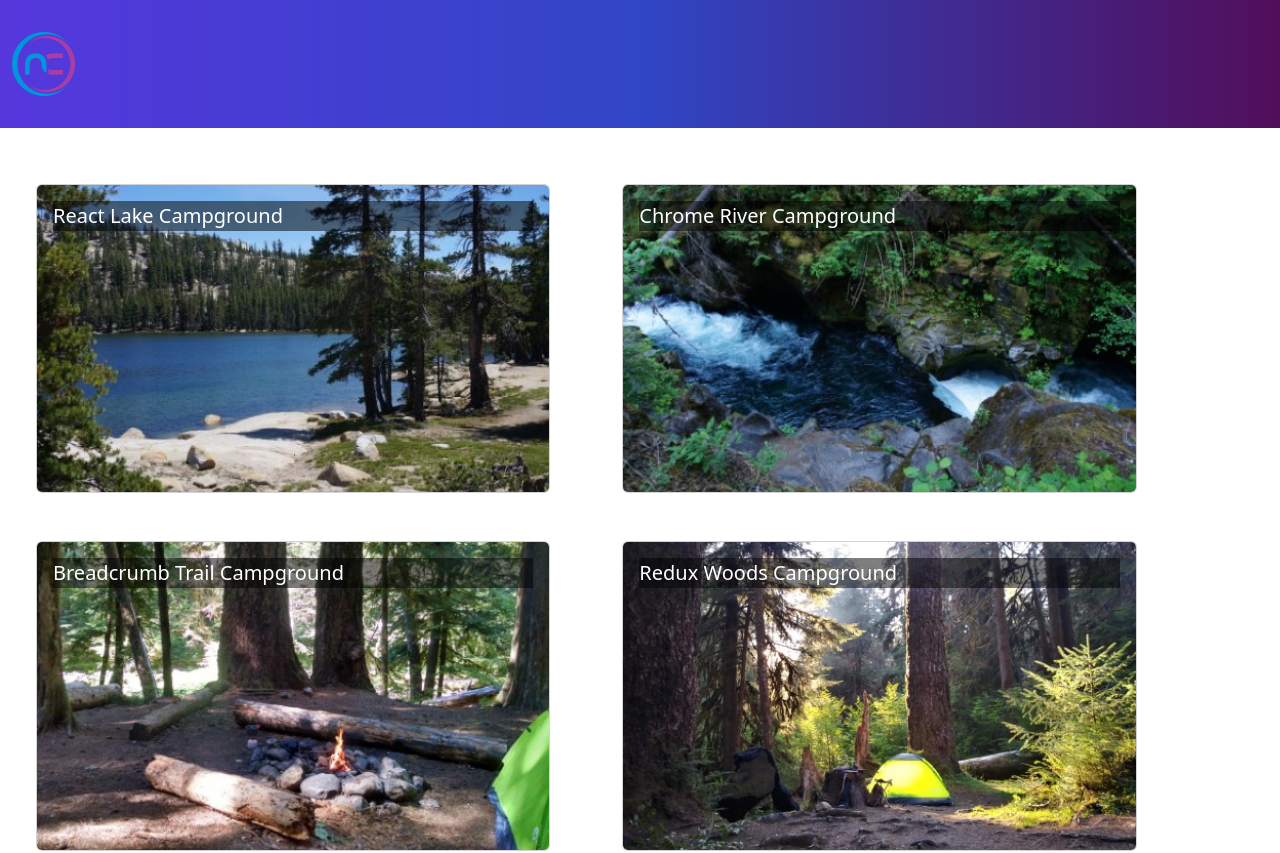
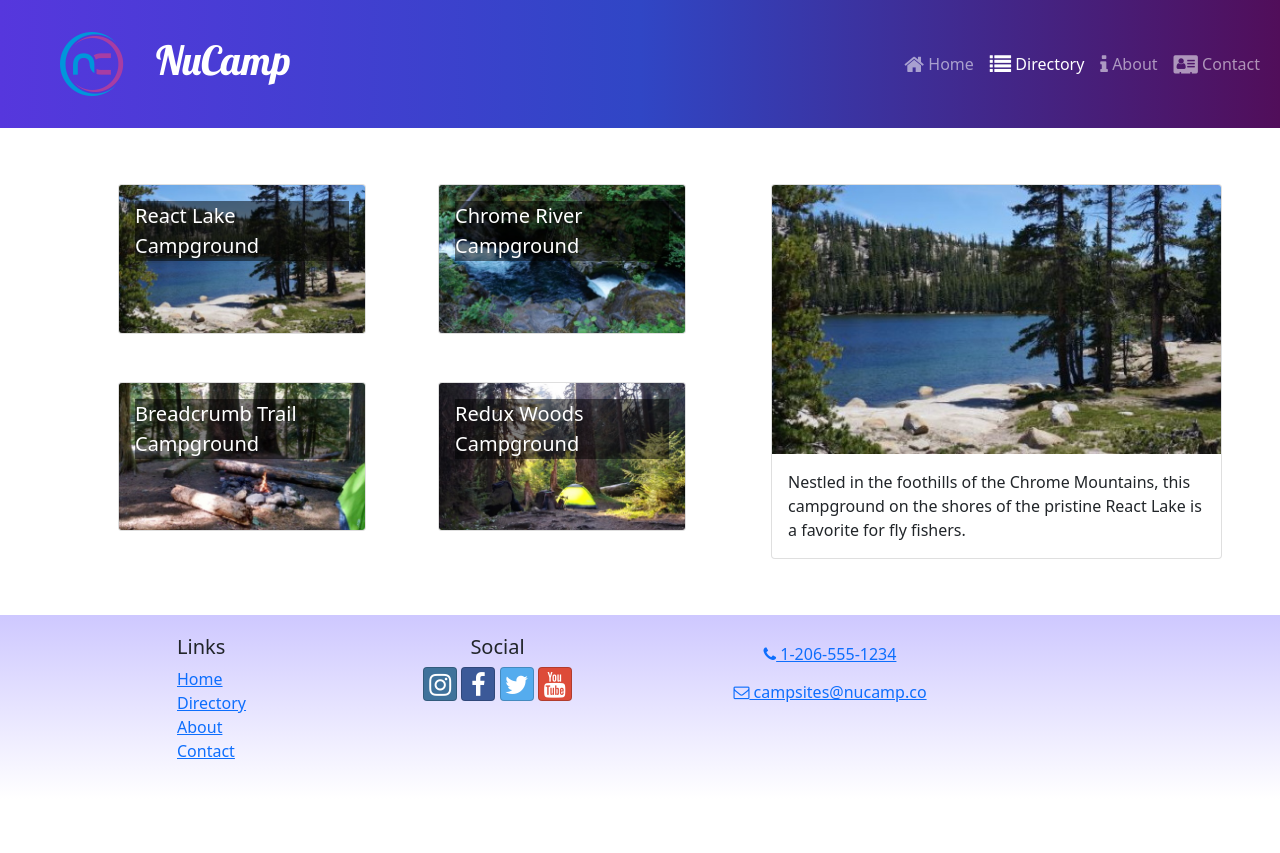
Before and after one commit to bluelegacy12/nucampsite, a React (Create React App) app: page /directory in a window 1280 px wide. Shown: the top 853 px of the page. After the commit the page ends 800 px from the top, so only its background shows below. Built offline with nearby package versions, Linux system fonts and the light colour scheme.

Commit message:
installation files and conversion to single page

```diff
--- a/src/App.js
+++ b/src/App.js
@@ -1,16 +1,23 @@
+import { Routes, Route } from 'react-router-dom';
+import ContactPage from './pages/ContactPage';
+import HomePage from './pages/HomePage';
 import './App.css';
 import Header from './components/Header';
 import Footer from './components/Footer';
-import CampsitesList from './features/campsites/CampsitesList.js';
+import CampsitesDirectoryPage from './pages/CampsitesDirectoryPage';
 
 function App() {
   return (
     <div className="App">
       <Header />
-      <CampsitesList />
+      <Routes>
+        <Route path='/' element={<HomePage />} />
+        <Route path='contact' element={<ContactPage />} />
+        <Route path='directory' element={<CampsitesDirectoryPage />} />
+      </Routes>
       <Footer />
     </div>
   );
-}
+};
 
 export default App;
--- a/src/components/Footer.js
+++ b/src/components/Footer.js
@@ -1,11 +1,28 @@
 import {Container, Row, Col} from 'reactstrap';
+import { Link } from 'react-router-dom';
 
 const Footer = () => {
     return (
         <footer className='site-footer'>
             <Container>
                 <Row>
-                    <Col xs={{ size: 4, offset: 1 }} sm='2'><h5>this will be site navigation!</h5></Col>
+                    <Col xs={{ size: 4, offset: 1 }} sm='2'>
+                        <h5>Links</h5>
+                        <ul className='list-unstyled'>
+                            <li>
+                                <Link to='/'>Home</Link>
+                            </li>
+                            <li>
+                                <Link to='/directory'>Directory</Link>
+                            </li>
+                            <li>
+                                <Link to='/about'>About</Link>
+                            </li>
+                            <li>
+                                <Link to='/contact'>Contact</Link>
+                            </li>
+                        </ul>
+                    </Col>
                     <Col xs='6' sm='3' className='text-center'><h5>Social</h5>
                         <a
                             className='btn btn-social-icon btn-instagram'
--- a/src/components/Header.js
+++ b/src/components/Header.js
@@ -1,12 +1,49 @@
-import {Navbar, NavbarBrand} from 'reactstrap';
+import { useState } from 'react';
+import {
+    Navbar,
+    NavbarBrand,
+    Collapse,
+    NavbarToggler,
+    Nav,
+    NavItem
+} from 'reactstrap';
+import { NavLink } from 'react-router-dom';
 import NucampLogo from '../app/assets/img/logo.png';
 
 const Header = () => {
+    const [menuOpen, setMenuOpen] = useState(false);
+
     return (
         <Navbar dark color='primary' sticky='top' expand='md'>
-            <NavbarBrand href='/'>
-                <img src={NucampLogo} alt='nucamp logo' />
+            <NavbarBrand className='ms-5' href='/'>
+                <img src={NucampLogo} alt='nucamp logo' className='float-start' />
+                <h1 className='mt-1'>NuCamp</h1>
             </NavbarBrand>
+            <NavbarToggler onClick={() => setMenuOpen(!menuOpen)} />
+            <Collapse isOpen={menuOpen} navbar>
+                <Nav className='ms-auto' navbar>
+                    <NavItem>
+                        <NavLink className='nav-link' to='/'>
+                            <i className='fa fa-home fa-lg' /> Home
+                        </NavLink>
+                    </NavItem>
+                    <NavItem>
+                        <NavLink className='nav-link' to='/directory'>
+                            <i className='fa fa-list fa-lg' /> Directory
+                        </NavLink>
+                    </NavItem>
+                    <NavItem>
+                        <NavLink className='nav-link' to='/about'>
+                            <i className='fa fa-info fa-lg' /> About
+                        </NavLink>
+                    </NavItem>
+                    <NavItem>
+                        <NavLink className='nav-link' to='/contact'>
+                            <i className='fa fa-address-card fa-lg' /> Contact
+                        </NavLink>
+                    </NavItem>
+                </Nav>
+            </Collapse>
         </Navbar>
     );
 }
--- a/src/features/campsites/CampsiteCard.js
+++ b/src/features/campsites/CampsiteCard.js
@@ -13,6 +13,6 @@ const CampsiteCard = (props) => {
             </CardImgOverlay>
         </Card>
     );
-}
+};
 
 export default CampsiteCard;
--- /dev/null
+++ b/src/features/campsites/CampsiteDetail.js
@@ -0,0 +1,18 @@
+import { Card, CardImg, CardText, CardBody, Col } from 'reactstrap';
+
+const CampsiteDetail = ({ campsite }) => {
+    const { image, name, description } = campsite;
+
+    return (
+        <Col md='12' className='m-4'>
+            <Card>
+                <CardImg top src={image} alt={name} />
+                <CardBody>
+                    <CardText>{description}</CardText>
+                </CardBody>
+            </Card>
+        </Col>
+    );
+};
+
+export default CampsiteDetail;
--- a/src/features/campsites/CampsitesList.js
+++ b/src/features/campsites/CampsitesList.js
@@ -1,19 +1,25 @@
-import { CAMPSITES } from '../../app/shared/CAMPSITES';
 import { Col, Row } from 'reactstrap';
 import CampsiteCard from "./CampsiteCard";
+import { selectAllCampsites } from './campsitesSlice';
 
-const CampsitesList = () => {
+const CampsitesList = ({ setCampsiteId }) => {
+    const campsites = selectAllCampsites();
+
     return (
         <Row className='ms-auto'>
-            {CAMPSITES.map((campsite) => {
+            {campsites.map((campsite) => {
                 return (
-                    <Col md='5' className='m-4' key={campsite.id}>
+                    <Col
+                    md='5'
+                    className='m-4'
+                    key={campsite.id}
+                    onClick={() => setCampsiteId(campsite.id)}>
                         <CampsiteCard campsite={campsite} />
                     </Col>
                 );
             })}
         </Row>
-    )
-}
+    );
+};
 
 export default CampsitesList;
--- /dev/null
+++ b/src/features/campsites/campsitesSlice.js
@@ -0,0 +1,9 @@
+import { CAMPSITES } from '../../app/shared/CAMPSITES';
+
+export const selectAllCampsites = () => {
+    return CAMPSITES;
+};
+
+export const selectCampsiteById = (id) => {
+    return CAMPSITES.find((campsite) => campsite.id === id);
+}
--- a/src/index.js
+++ b/src/index.js
@@ -9,6 +9,7 @@ import 'bootstrap-social/bootstrap-social.css';
 import 'font-awesome/css/font-awesome.css';
 import 'typeface-lobster';
 import 'typeface-open-sans';
+import { BrowserRouter } from 'react-router-dom'; // not included in react - configured from a separate step
 
 const container = document.getElementById('root');
 const root = createRoot(container);
@@ -16,7 +17,9 @@ const root = createRoot(container);
 root.render(
   <React.StrictMode>
     <Provider store={store}>
-      <App />
+      <BrowserRouter>
+        <App />
+      </BrowserRouter>
     </Provider>
   </React.StrictMode>
 );
--- /dev/null
+++ b/src/pages/CampsitesDirectoryPage.js
@@ -0,0 +1,25 @@
+import { Container, Row, Col } from 'reactstrap';
+import CampsiteDetail from '../features/campsites/CampsiteDetail';
+import CampsitesList from '../features/campsites/CampsitesList';
+import { selectCampsiteById } from '../features/campsites/campsitesSlice';
+import { useState } from 'react';
+
+const CampsitesDirectoryPage = () => {
+    const [campsiteId, setCampsiteId] = useState(0);
+    const selectedCampsite = selectCampsiteById(campsiteId);
+
+    return (
+        <Container>
+            <Row>
+                <Col sm='5' md='7'>
+                    <CampsitesList setCampsiteId={setCampsiteId} />
+                </Col>
+                <Col sm='7' md='5'>
+                    <CampsiteDetail campsite={selectedCampsite} />
+                </Col>
+            </Row>
+        </Container>
+    );
+};
+
+export default CampsitesDirectoryPage;
--- /dev/null
+++ b/src/pages/ContactPage.js
@@ -0,0 +1,5 @@
+const ContactPage = () => {
+    return <div>ContactPage</div>;
+};
+
+export default ContactPage;
--- /dev/null
+++ b/src/pages/HomePage.js
@@ -0,0 +1,5 @@
+const HomePage = () => {
+    return <div>HomePage</div>;
+};
+
+export default HomePage;
```
Also changed, not shown: package.json (+10 -0 lines), 1 other file (tests, documents, lock files or other folders).
